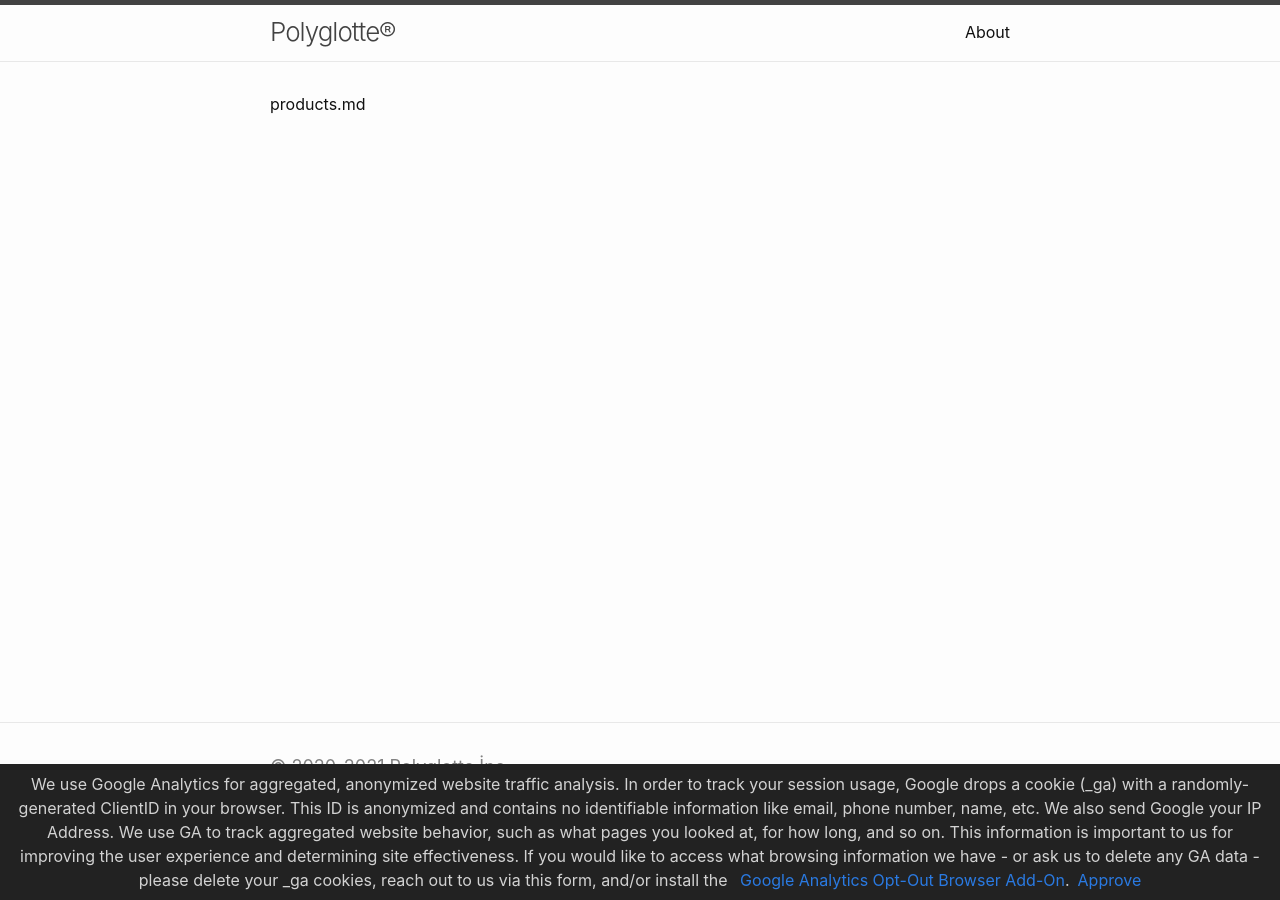
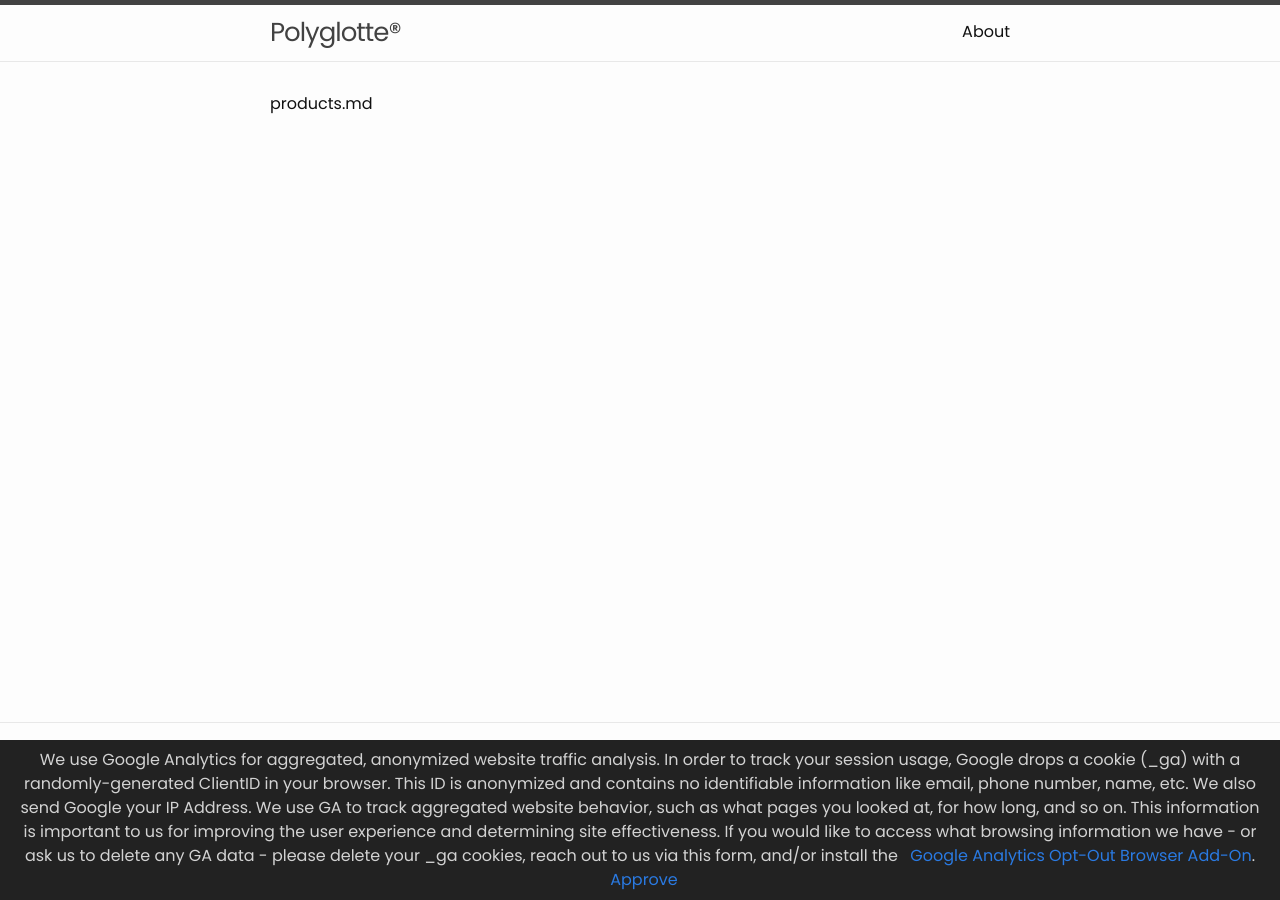
Before and after one commit to polyglotte-inc/polyglotte-inc.github.io, a Jekyll site: the page built from index.md, in a window 1280 px wide. Built offline with Jekyll 4.4.1, drawn with Linux system fonts in a browser that asks for light colours; our own code applies the rules of GitHub Pages for plain Markdown files.

Commit message:
Update design to use Poppins font

```diff
--- a/_config.yml
+++ b/_config.yml
@@ -4,8 +4,8 @@ author: Daniela Semeco, CEO
 description: > # this means to ignore newlines until "show_excerpts:"
 
 show_excerpts: false # set to true to show excerpts on the homepage
-email: daniela@polykeyboards.com
-url: https://www.polykeyboards.com/
+email: daniela@polyglotte.io
+url: https://www.polyglotte.io/
 theme: minima
 header_pages:
   - index.md
--- a/_includes/head.html
+++ b/_includes/head.html
@@ -14,4 +14,5 @@
   <link rel="icon" type="image/png" sizes="16x16" href="/favicon/favicon-16x16.png">
   <link rel="mask-icon" href="/favicon/safari-pinned-tab.svg" color="#5bbad5">
   <link rel="shortcut icon" type="image/png" href="/favicon/favicon-32x32.png">
+  <link href="https://fonts.googleapis.com/css?family=Poppins" rel="stylesheet">
 </head>
--- a/_sass/minima.scss
+++ b/_sass/minima.scss
@@ -2,7 +2,7 @@
 
 // Define defaults for each variable.
 
-$base-font-family: -apple-system, BlinkMacSystemFont, "Segoe UI", Roboto, Helvetica, Arial, sans-serif, "Apple Color Emoji", "Segoe UI Emoji", "Segoe UI Symbol" !default;
+$base-font-family: "Poppins" !default;
 $base-font-size:   16px !default;
 $base-font-weight: 400 !default;
 $small-font-size:  $base-font-size * 0.875 !default;
```
